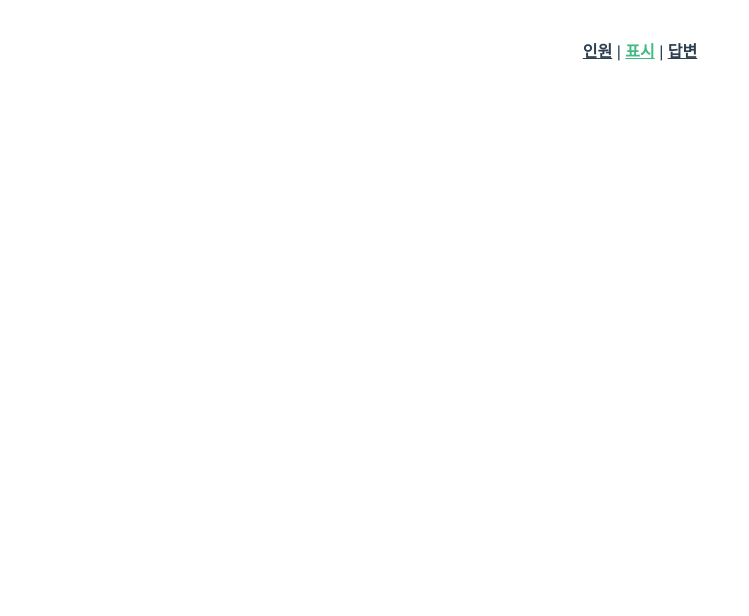
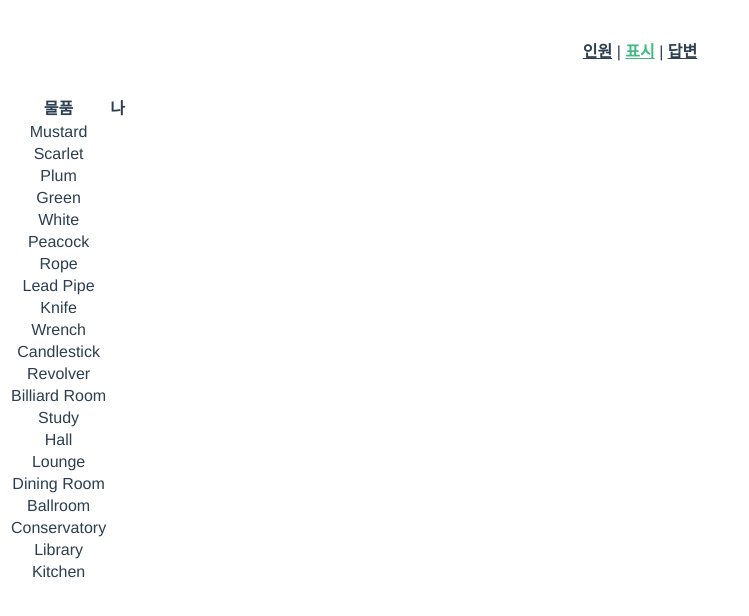
Before and after one commit to zhuny/pp-clue-board, a Vue app: page /result in a window 1280 px wide. Shown: the top 616 px of the page, without its empty margins (0-749 px from the left). Built offline with nearby package versions, Linux system fonts and the light colour scheme.

Commit message:
global variable change

```diff
--- a/src/main.js
+++ b/src/main.js
@@ -5,11 +5,16 @@ import rule from "./rule";
 
 Vue.config.productionTip = false;
 
+let game_input = {
+  people_list: ["나"],
+  answer: {}
+};
+
 Vue.mixin({
   data() {
     return {
-      people_list: ["나"],
-      rule: rule
+      rule: rule,
+      game_input: game_input
     };
   }
 });
--- a/src/views/Home.vue
+++ b/src/views/Home.vue
@@ -1,7 +1,7 @@
 <template>
   <div class="home">
     <ul>
-      <li v-bind:key="people" v-for="(people, index) in people_list">
+      <li v-bind:key="people" v-for="(people, index) in game_input.people_list">
         <span>{{ people }}</span>
         <button v-on:click="remove_people(index)" v-if="index > 0">삭제</button>
       </li>
@@ -24,11 +24,11 @@ export default {
   },
   methods: {
     add_people() {
-      this.people_list.push(this.new_people);
+      this.game_input.people_list.push(this.new_people);
       this.new_people = "";
     },
     remove_people(index) {
-      this.people_list.splice(index, 1);
+      this.game_input.people_list.splice(index, 1);
     }
   }
 };
--- a/src/views/Result.vue
+++ b/src/views/Result.vue
@@ -1,9 +1,45 @@
 <template>
-  <div class="result"></div>
+  <div class="result">
+    <table>
+      <thead>
+        <tr>
+          <th>물품</th>
+          <th v-bind:key="index" v-for="(people, index) in game_input.people_list">{{ people }}</th>
+        </tr>
+      </thead>
+      <tbody>
+        <tr v-for="(element, index) in element_group" v-bind:key="index">
+          <td>{{ element }}</td>
+          <td
+            v-for="(people, index) in game_input.people_list"
+            v-bind:key="index"
+          ></td>
+        </tr>
+      </tbody>
+    </table>
+  </div>
 </template>
 
 <script>
 export default {
-  name: "Result"
+  name: "Result",
+  created() {
+    console.log(this.people_list);
+  },
+  computed: {
+    element_group() {
+      let element_list = [];
+      this.rule.token_list.map(token => {
+        element_list.push(token.name);
+      });
+      this.rule.weapon_list.map(weapon => {
+        element_list.push(weapon);
+      });
+      this.rule.room_list.map(room => {
+        element_list.push(room);
+      });
+      return element_list;
+    }
+  }
 };
 </script>
```
